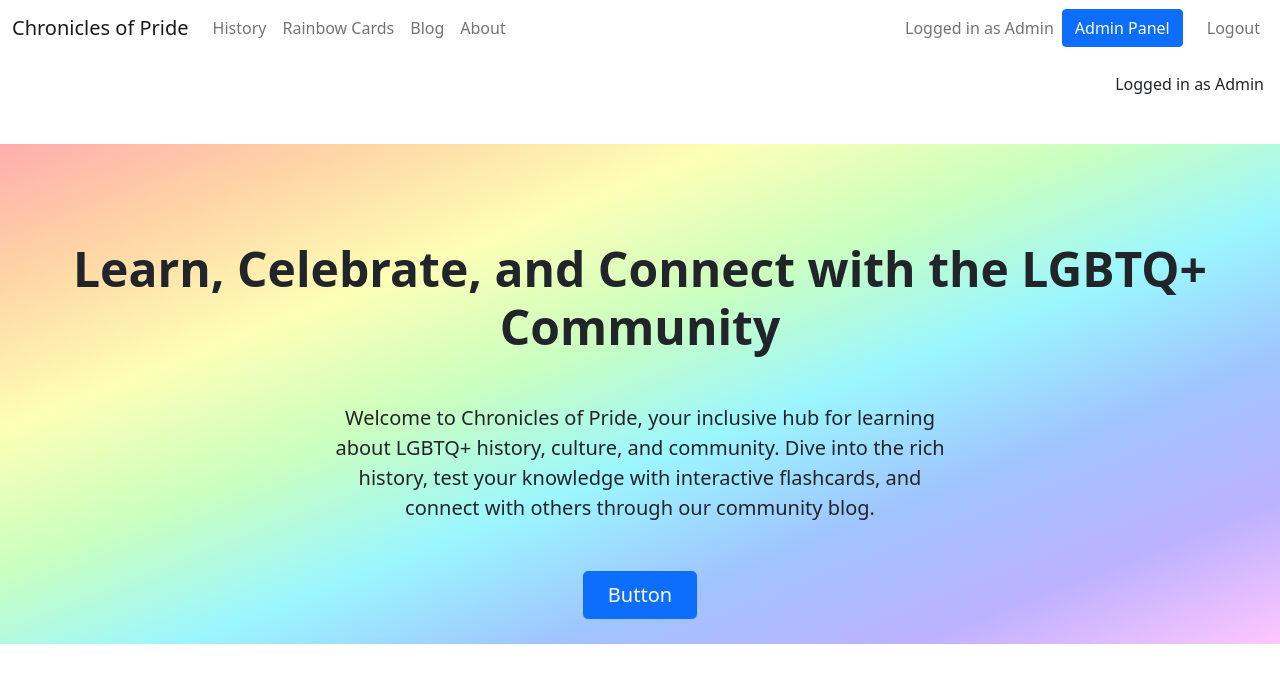
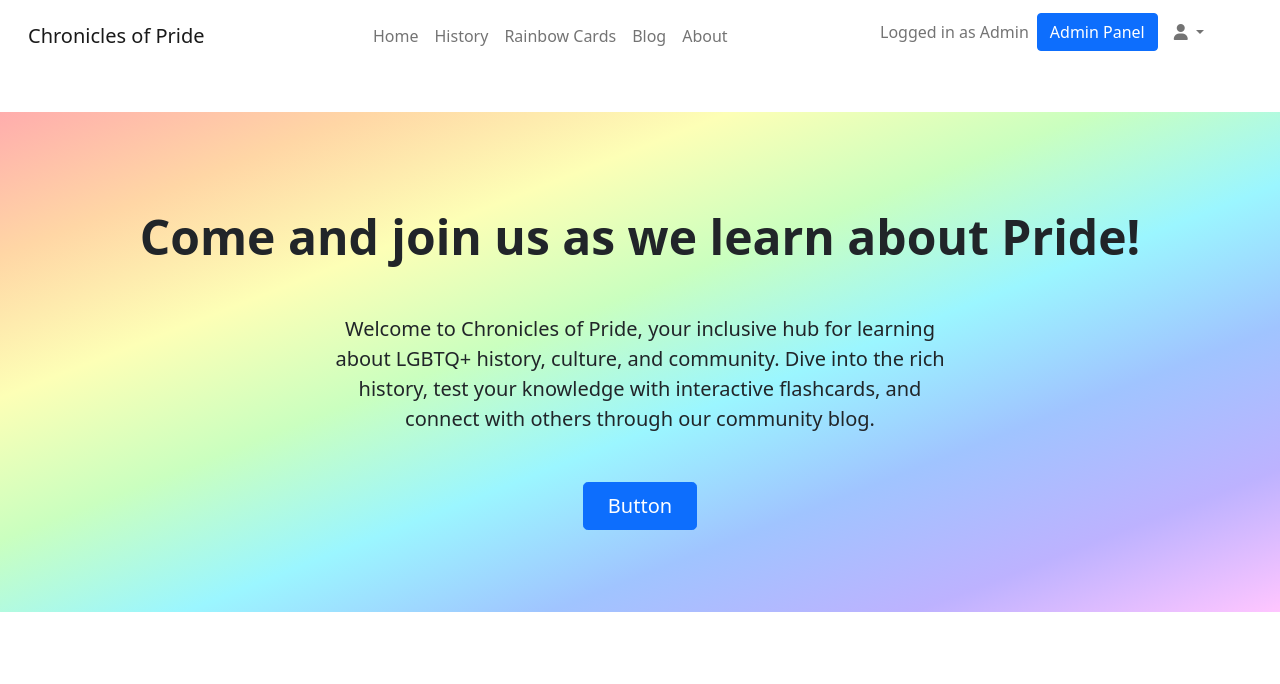
Before and after one commit to josipcodes/hack-team-2, a Django app: page / in a window 1280 px wide. Shown: the top 684 px of the page. Run offline with Django 3.2, Linux system fonts and the light colour scheme; a user stored in the database is signed in; some libraries are stand-ins or nearby versions; some web fonts are replaced.

Commit message:
Change navbar around with extra style

```diff
--- a/static/css/style.css
+++ b/static/css/style.css
@@ -1,3 +1,11 @@
+.dropdown-menu[data-bs-popper] {
+  left: -90%;
+  margin-right: 1rem;
+}
+
+.dropdown-item {
+  width: 90%;
+}
 /* INDEX PAGE */
 
 .hero {
--- a/templates/base.html
+++ b/templates/base.html
@@ -42,8 +42,8 @@
     <nav class="navbar navbar-expand-lg navbar-light transparent-bg">
       <div class="container-fluid">
         <!-- Brand Name -->
-        <a class="navbar-brand" href="{% url 'home' %}"
-          ><span class="brand">Chronicles of Pride</span></a
+        <a class="navbar-brand mt-lg-2" href="{% url 'home' %}"
+          ><span class="brand ms-3">Chronicles of Pride</span></a
         >
         <!-- Toggle Button for Mobile View -->
         <button
@@ -59,42 +59,29 @@
         </button>
         <!-- Navigation Links -->
         <div class="collapse navbar-collapse" id="navbarText">
-          <ul class="navbar-nav me-auto mb-2 mb-lg-0 mr" role="navigation">
+          <ul class="navbar-nav justify-content-center align-self-center flex-grow-1 ms-0 p-3 pb-2 p-lg-0" role="navigation">
+            <!-- Home Link -->
+            <li class="nav-item mb-2 mt-lg-2 mb-lg-0">
+              <a class="nav-link" href="{% url 'home' %}">Home</a>
+            </li>
             <!-- History Link -->
-            <li class="nav-item">
+            <li class="nav-item mb-2 mt-lg-2 mb-lg-0">
               <a class="nav-link" href="{% url 'history' %}">History</a>
             </li>
             <!-- Flash Cards -->
-            <li class="nav-item">
+            <li class="nav-item mb-2 mt-lg-2 mb-lg-0">
               <a class="nav-link" href="{% url 'cards' %}">Rainbow Cards</a>
             </li>
             <!-- Blog -->
-            <li class="nav-item">
+            <li class="nav-item mb-2 mt-lg-2 mb-lg-0">
               <a class="nav-link" href="{% url 'blog' %}">Blog</a>
             </li>
             <!-- About Link -->
-            <li class="nav-item">
+            <li class="nav-item mb-2 mt-lg-2 mb-lg-0">
               <a class="nav-link" href="{% url 'about' %}">About</a>
-              <!-- <a class="nav-link {% if request.path == about_url %}active{% endif %}" href="{{ about_url }}"
-                            aria-current="{% if request.path == about_url %}page{% endif %}">About</a> -->
             </li>
-            <!-- User Registration Link -->
-            {% if not user.is_authenticated %}
-            <li class="nav-item">
-              <a
-                class="nav-link {% if request.path == signup_url %}active{% endif %}"
-                href="{{ signup_url }}"
-                >Register</a
-              >
-            </li>
-            {% endif %}
           </ul>
           <!-- Navbar Text -->
-          {% if not user.is_authenticated %}
-          <span id="tag-comment" class="navbar-text me-3 d-none d-lg-block">
-            Come and join us as we learn about Pride!
-          </span>
-          {% endif %}
           {% if user.is_authenticated %}
           <!-- User Login Status -->
           <span class="navbar-text me-2">Logged in as {{ user }}</span>
@@ -111,27 +98,49 @@
             >Admin Panel</a
           >
           {% endif %}
-          <ul class="navbar-nav mb-2 mb-lg-0 mr" role="navigation">
-            <!-- User Logout Link -->
+          {% endif %}
+          <ul class="navbar-nav justify-content-end align-self-center">
+            {% if user.is_authenticated %}
+            <li class="nav-item dropdown">
+                <a class="nav-link dropdown-toggle d-none d-lg-block pe-3 ps-lg-0 me-5 text-black"
+                    href="#" id="offcanvasNavbarDropdownFirst" role="button" data-bs-toggle="dropdown"
+                    aria-expanded="false">
+                    {% if request.user.profile.image %}
+                    <img src="{{ request.user.profile.image.url }}" class="profile-img"
+                        alt="Profile Image">
+                    {% else %}
+                    <i class="fas fa-user"></i>
+                    {% endif %}
+                </a>
+                <a class="nav-link link dropdown-toggle d-block d-lg-none me-4" href="#"
+                    id="offcanvasNavbarDropdownSecond" role="button" data-bs-toggle="dropdown"
+                    aria-expanded="false">
+                    {{ user.username }}
+                </a>
+                <ul class="dropdown-menu border-0" aria-labelledby="offcanvasNavbarDropdownSecond">
+                    <li>
+                        <a class="dropdown-item link px-2 mb-2 ms-2"
+                            href="">Profile</a>
+                    </li>
+                    <li><a class="dropdown-item link px-2 mb-2 ms-2"
+                            href="">Edit</a></li>
+                    <li>
+                        <hr class="dropdown-divider mt-3">
+                    </li>
+                    <li><a class="dropdown-item link logout-nav px-2 mt-5 mb-2 ms-2"
+                            href="{% url 'account_logout' %}">Logout</a></li>
+                </ul>
+            </li>
+            {% else %}
+            <!-- User Registration Link -->
             <li class="nav-item">
-              <a
-                class="nav-link {% if request.path == logout_url %}active{% endif %}"
-                href="{{ logout_url }}"
-                >Logout</a
-              >
+                <a class="nav-link link mt-5 mt-lg-0 ms-3" href="{% url 'account_login' %}">Login</a>
             </li>
-          </ul>
-          {% else %}
-          <ul class="navbar-nav mb-2 mb-lg-0 mr" role="navigation">
-            <!-- User Login Link -->
             <li class="nav-item">
-              <a
-                class="nav-link {% if request.path == login_url %}active{% endif %}"
-                href="{{ login_url }}"
-                >Login</a>
+                <a class="nav-link link ms-3" href="{% url 'account_signup' %}">Sign Up</a>
             </li>
-          </ul>
-          {% endif %}
+            {% endif %}
+        </ul>
         </div>
       </div>
     </nav>
@@ -155,13 +164,6 @@
 
     <!-- Main Content Area -->
     <main class="flex-shrink-0 transparent-bg">
-      <!-- User Login Status -->
-      {% if user.is_authenticated %}
-      <p class="text-end m-3">Logged in as {{ user }}</p>
-      {% else %}
-      <p class="text-end m-3">You are not logged in</p>
-      {% endif %}
-
       <!-- Dynamic Content Block -->
       {% block content %}
       <!-- Content Goes here -->
--- a/templates/index.html
+++ b/templates/index.html
@@ -5,7 +5,7 @@
 {% block content %}
 
 <section class="hero px-4 py-5 my-5 text-center">
-    <h1 class="display-5 fw-bold my-5">Learn, Celebrate, and Connect with the LGBTQ+ Community</h1>
+    <h1 class="display-5 fw-bold my-5">Come and join us as we learn about Pride!</h1>
     <div class="col-lg-6 mx-auto">
         <p class="lead mb-4">
             Welcome to Chronicles of Pride, your inclusive hub for learning about LGBTQ+ history, culture,
```
Also changed, not shown: db.sqlite3.
